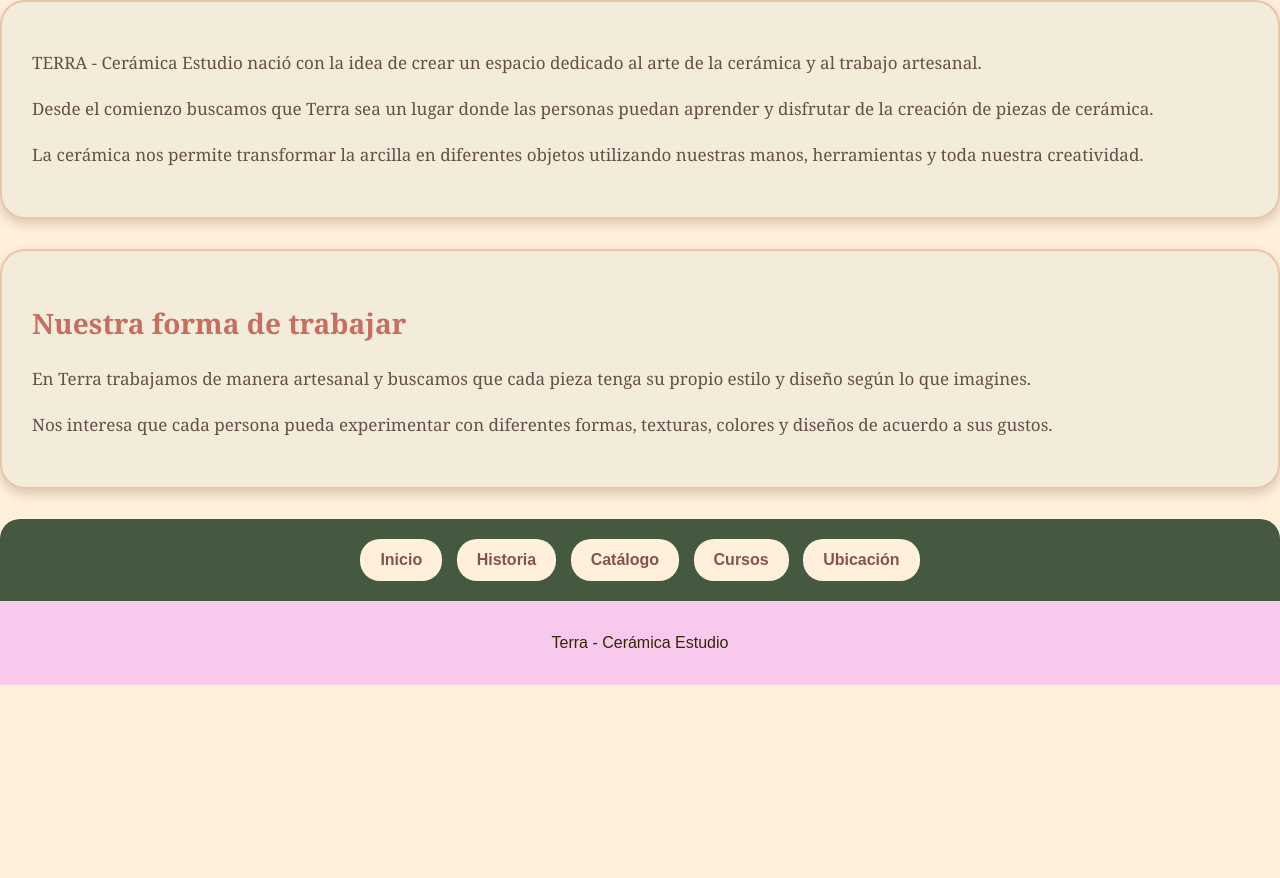
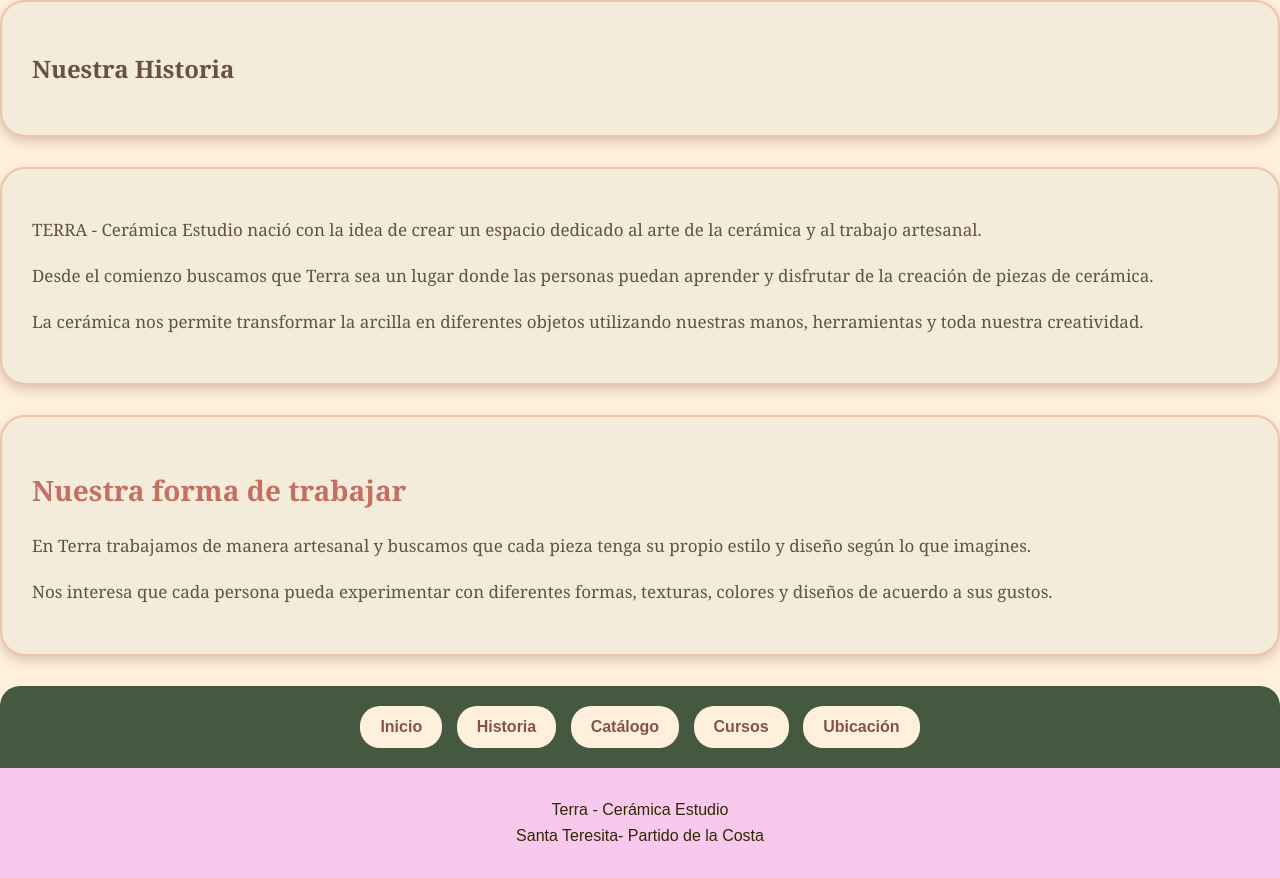
Before and after one commit to morenaqs02/quinonesmorena-ldw-504, a plain HTML site: page historia.html in a window 1280 px wide. Before the commit the page ends 800 px from the top, so only its background shows below. Drawn offline with Linux system fonts and the light colour scheme.

Commit message:
mejorando cosas

```diff
--- a/historia.html
+++ b/historia.html
@@ -7,6 +7,9 @@
     <link rel="stylesheet" href="estilos.css">
 </head>
 <body>
+    <section>
+        <h1>Nuestra Historia</h1>
+    </section>
     <section>
      <p>
                 TERRA - Cerámica Estudio nació con la idea de crear
@@ -51,6 +54,7 @@
 
     <footer>
         <p>Terra - Cerámica Estudio</p>
+        <p>Santa Teresita- Partido de la Costa</p>
     </footer>
 </body>
 </html>
```
Also changed, not shown: index.html (+1 -0 lines).
